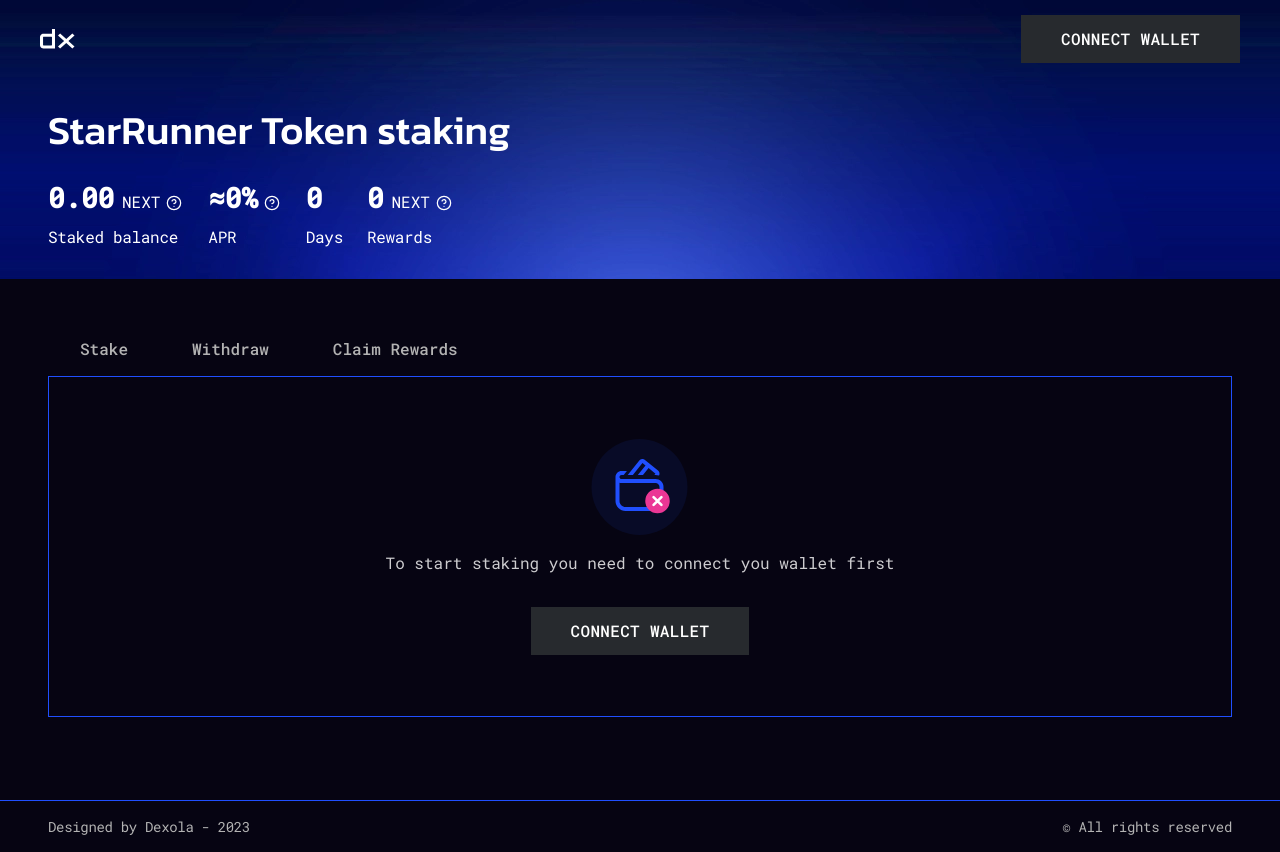
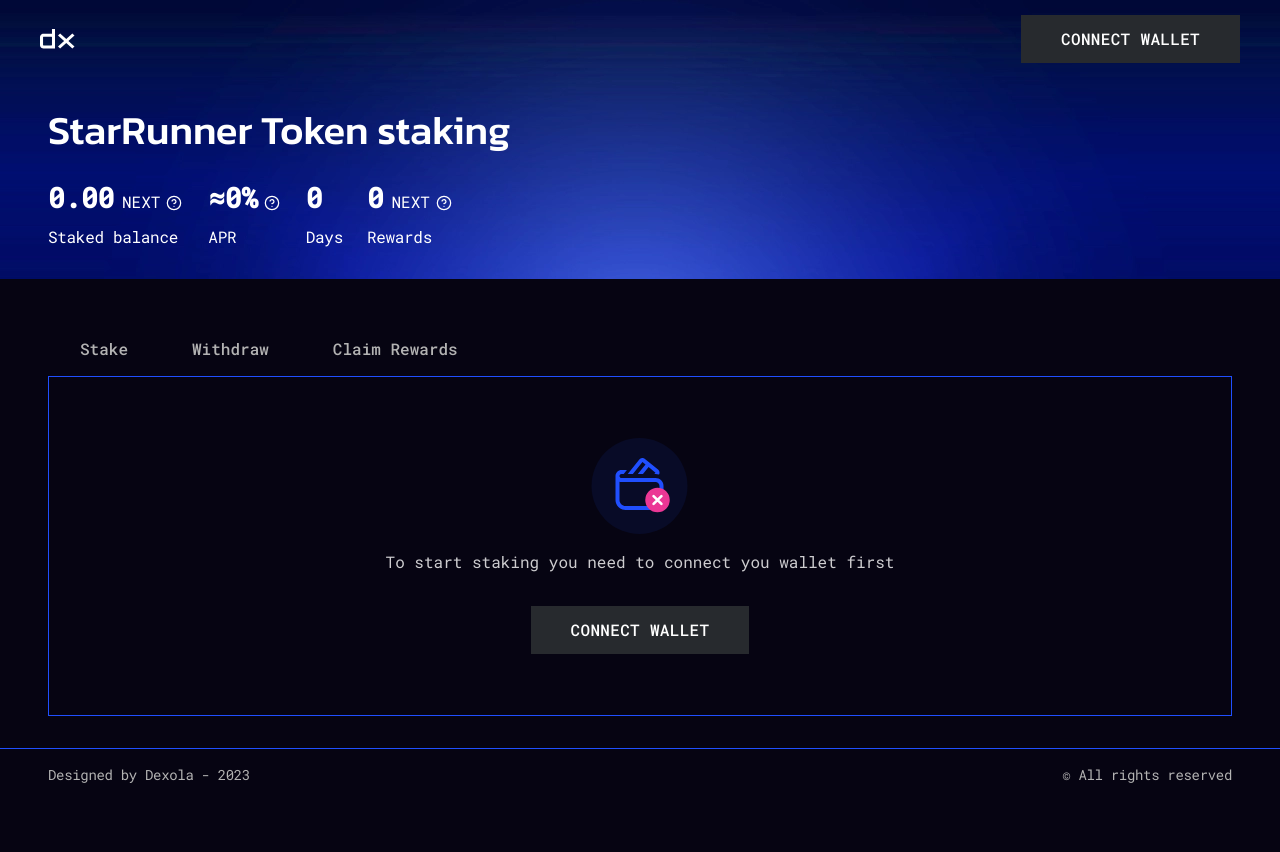
Before and after one commit to VIlliaV/dexola_camp_part2, a React (Vite) app: page /no_connect in a window 1280 px wide. After the commit the page ends 800 px from the top, so only its background shows below. Built offline with nearby package versions, Linux system fonts and the light colour scheme.

Commit message:
FIX | footer adaptive

```diff
--- a/src/components/SharedLayout/SharedLayout.styled.js
+++ b/src/components/SharedLayout/SharedLayout.styled.js
@@ -3,12 +3,13 @@ import { media, padding } from '@/styles/media';
 
 export const Container = styled.div`
   position: relative;
+  display: flex;
+  flex-direction: column;
   height: 100vh;
   width: 100vw;
-  display: flex;
-  flex-direction: column;
-  /* overflow: hidden; */
+
   @media ${media.mobTab} {
+    min-height: 100vw;
     height: 100dvh;
   }
   @media ${media.desktop} {
@@ -17,7 +18,6 @@ export const Container = styled.div`
   & main {
     /* height: 100%; */
     flex-grow: 1;
-
     display: flex;
     flex-direction: column;
     & .pages_section {
@@ -28,21 +28,16 @@ export const Container = styled.div`
         flex-direction: column;
       }
     }
-    /* margin-top: 49px; */
+
     @media ${media.mobTab} {
       min-height: 100dvh;
-      overflow: auto;
     }
     @media ${media.tablet} {
       flex: 1;
-      /* overflow: auto; */
-      min-height: 100dvh;
-      /* height: 100%; */
     }
     @media ${media.desktop} {
       /* height: 100%; */
       /* overflow: hidden; */
-      /* margin-top: 54px; */
     }
   }
 `;
@@ -50,9 +45,6 @@ export const Container = styled.div`
 export const Pages = styled.div`
   position: relative;
   height: 100%;
-  /* max-height: 150px; */
-  /* padding: 29px 0 56px; */
-  flex-grow: 1;
 
   &::before {
     content: '';
@@ -68,7 +60,7 @@ export const Pages = styled.div`
 
   /* border-top: 1px solid var(--accent); */
   @media ${media.tablet} {
-    /* padding: 32px 24px; */
+    padding: 32px 24px;
     max-height: 341px;
     border: 1px solid var(--accent);
     &::before {
--- a/src/index.css
+++ b/src/index.css
@@ -79,6 +79,7 @@ body {
   color: var(--primary);
   background-color: var(--background);
   /* min-height: 100vh; */
+  overflow-x: hidden;
 }
 
 a,
--- a/src/pages/NoConnect/NoConnect.styled.js
+++ b/src/pages/NoConnect/NoConnect.styled.js
@@ -3,19 +3,19 @@ import { media } from '@/styles/media';
 import { ReactComponent as no_connect } from '@/images/svg/no_connect.svg';
 
 export const NoConnectStyled = styled.div`
-  display: flex;
-  flex-direction: column;
-  justify-content: center;
+  display: grid;
+  grid-template-rows: 1fr auto;
   align-items: center;
   height: 100%;
-  gap: 32px;
+
   @media ${media.tablet} {
-    /* padding: 30px; */
+    display: flex;
+    flex-direction: column;
+    justify-content: center;
     gap: 32px;
   }
 
   & .no_connect_info {
-    /* padding-top: 149px; */
     display: flex;
     flex-direction: column;
     align-items: center;
@@ -35,6 +35,13 @@ export const NoConnectStyled = styled.div`
       padding-top: 0;
     }
   }
+
+  & button {
+    @media ${media.mobTab} {
+      margin-top: 16px;
+      margin-bottom: 56px;
+    }
+  }
 `;
 
 export const SvgStyled = styled(no_connect)``;
--- a/src/styles/modern-normalize.css
+++ b/src/styles/modern-normalize.css
@@ -30,7 +30,7 @@ html {
   /* 3 */
   tab-size: 4;
   /* 3 */
-  height: --webkit-fill-available;
+  /* height: --webkit-fill-available; */
 }
 
 /*
```
